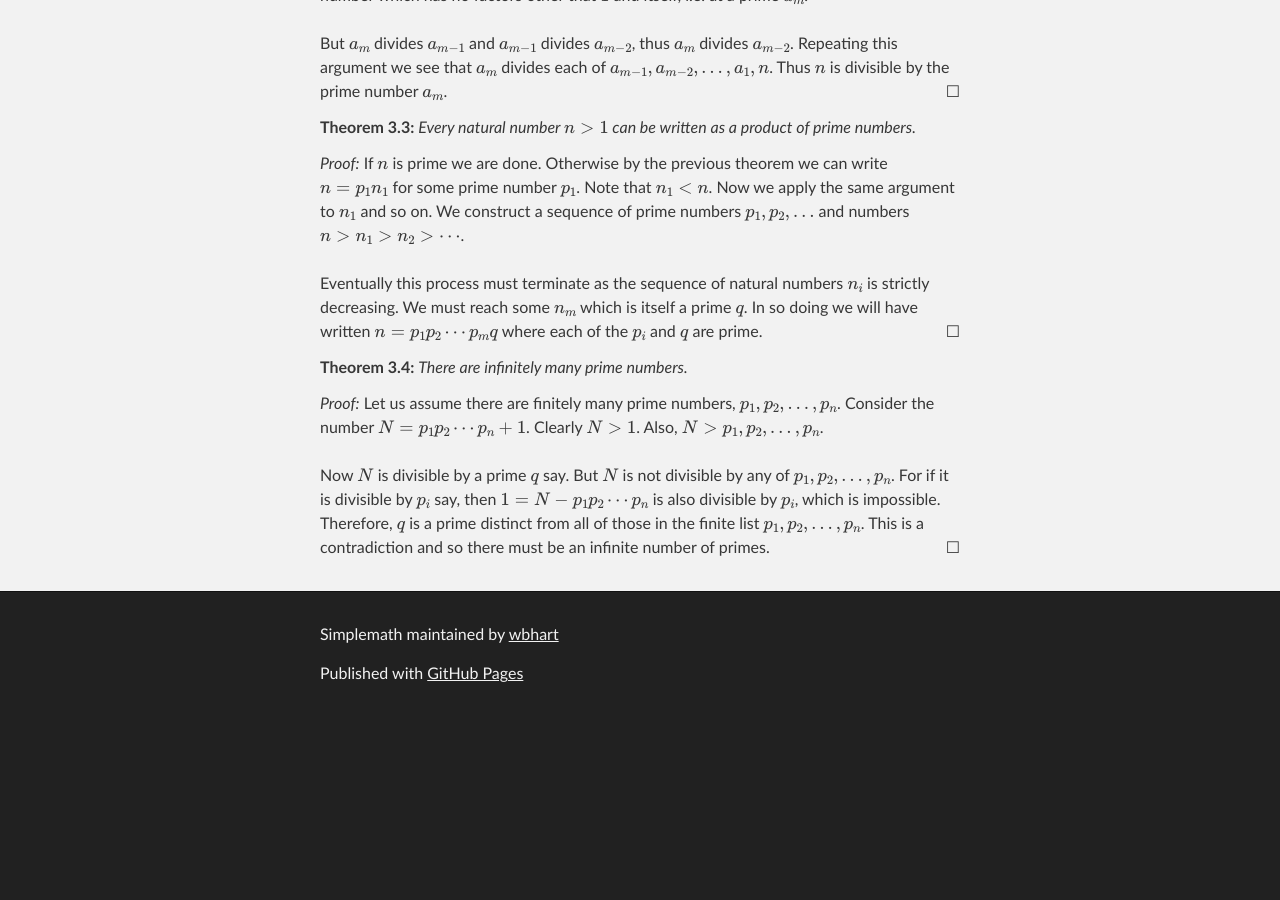
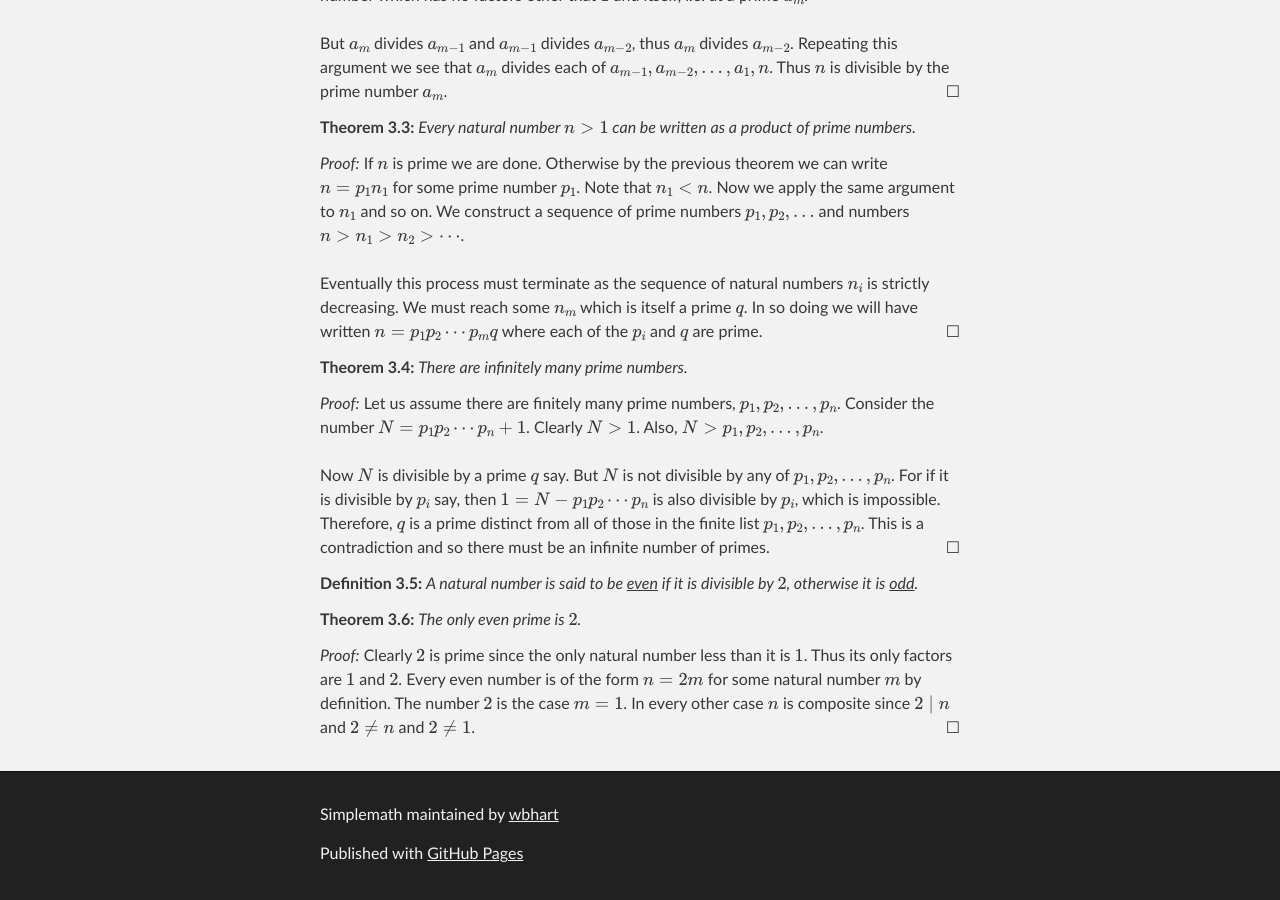
Before and after one commit to wbhart/SimpleMath, a Jekyll site: the page built from test.html, in a window 1280 px wide and 900 px high, scrolled down 10532 px. Built offline with Jekyll 4.4.1, drawn with Linux system fonts in a browser that asks for light colours; formulas are drawn with MathJax 3; before the commit the page ends 11252 px from its top, so only the background shows below that.

Commit message:
Update test.html

```diff
--- a/test.html
+++ b/test.html
@@ -519,3 +519,14 @@ divisible by $p_i$ say, then $1 = N - p_1p_2\cdots p_n$ is also divisible by $p_
 is a prime distinct from all of those in the finite list $p_1, p_2, \ldots, p_n$. This is a contradiction and so there
 must be an infinite number of primes.
 </proof>
+
+<definition> A natural number is said to be <u>even</u> if it is divisible by $2$, otherwise it is <u>odd</u>.
+</definition>
+
+<theorem> The only even prime is $2$.
+</theorem>
+
+<proof> Clearly $2$ is prime since the only natural number less than it is $1$. Thus its only factors are $1$ and $2$.
+Every even number is of the form $n = 2m$ for some natural number $m$ by definition. The number $2$ is the case $m = 1$.
+In every other case $n$ is composite since $2 \;|\; n$ and $2 \neq n$ and $2 \neq 1$.
+</proof>
```
